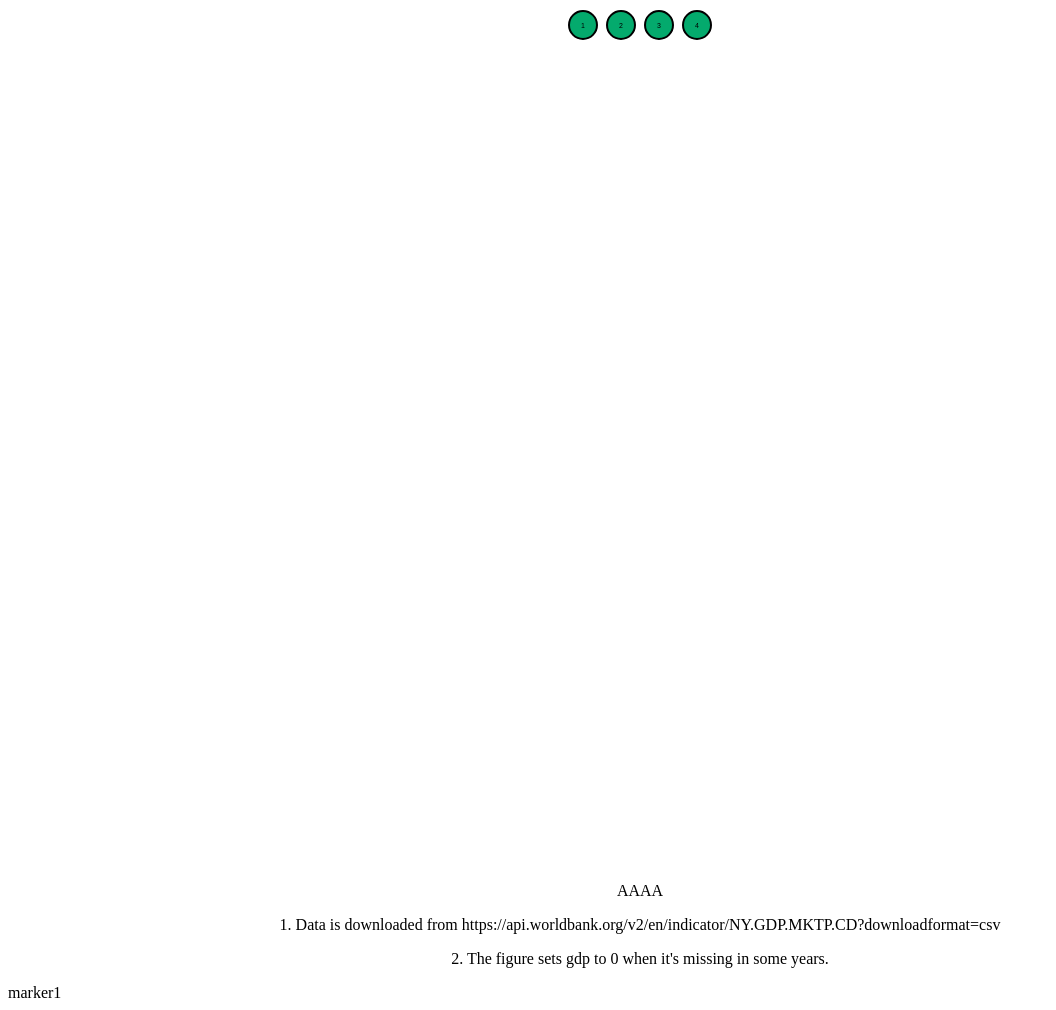
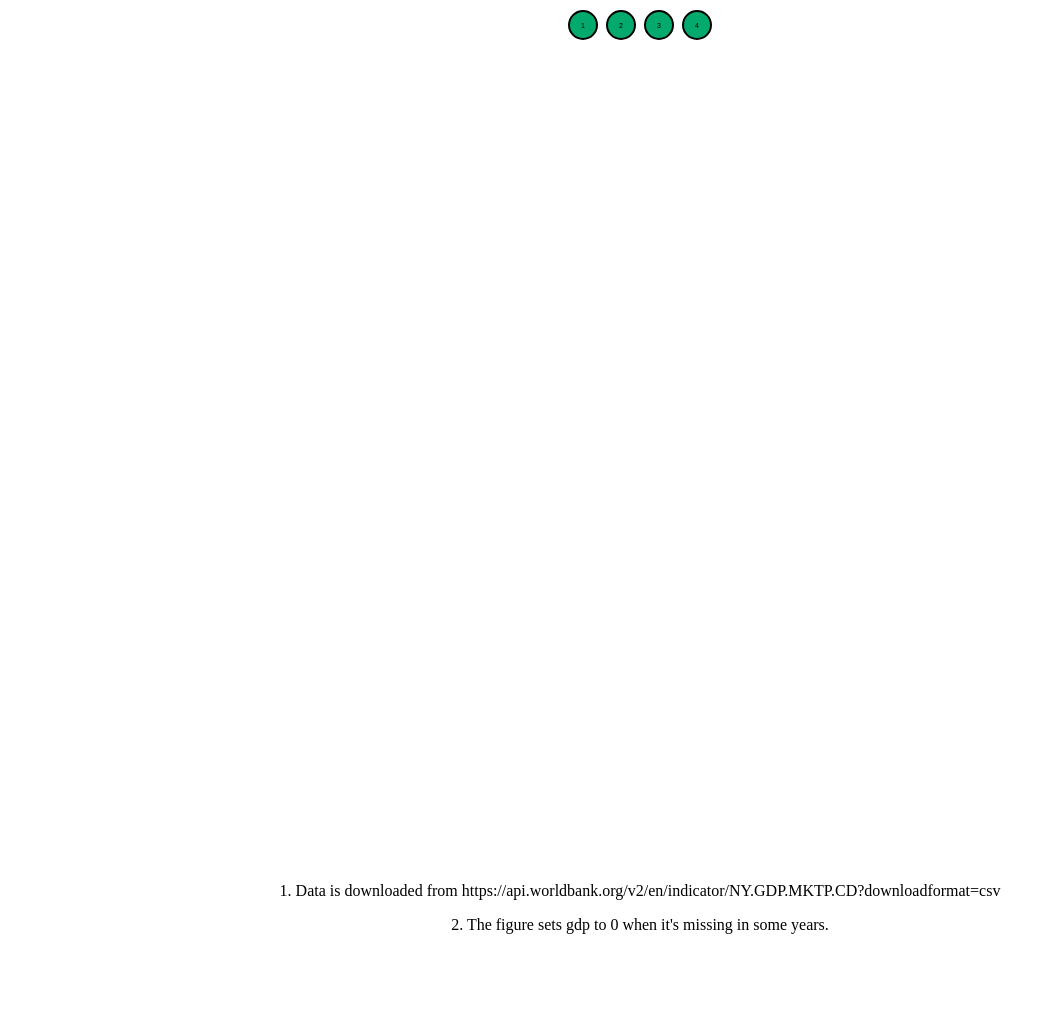
Before and after one commit to TryEverythingNew/data_visualization, a plain HTML site: page index.html in a window 1280 px wide. Shown: the whole page, without its empty margins (0-1056 px from the left). After the commit the page ends 950 px from the top, so only its background shows below. Drawn offline with nearby package versions, Linux system fonts and the light colour scheme; no server answers.

Commit message:
Delete debuggers

```diff
--- a/index.html
+++ b/index.html
@@ -62,7 +62,6 @@ select{
   <svg id="author_svg">
   </svg>
 </div>
-<p id="test_p"> AAAA </p>
 <p>1. Data is downloaded from https://api.worldbank.org/v2/en/indicator/NY.GDP.MKTP.CD?downloadformat=csv</p>
 <p>2. The figure sets gdp to 0 when it's missing in some years.</p>
 <script>
@@ -132,7 +131,6 @@ function resetAuthorSvg(svg){
 }
 
 function getGDP(data, country){
-  console.log(country)
   var gdp_data = data.filter(function(d){return d["Country Name"] == country})[0]
   gdp_data = years.map(function(d){return parseFloat(gdp_data[""+d])})
   return gdp_data.map(function(d){return Number.isNaN(d)?0:d}) // convert nan gdp to 0
@@ -195,7 +193,6 @@ function setSlideTemplate(svg, data, country, abstract_content, title){
 
   var x = getXaxis(svg)
   var y = getYaxis(svg, gdp_data)
-  document.getElementById("test_p").innerHTML="Marker2"
 
   var tooltip_text = svg.append("text")
   var mouseover = function(d, i) {
@@ -229,5 +226,4 @@ function setSlideTemplate(svg, data, country, abstract_content, title){
   addTitle(svg, title)
 }
 setSlide(1)
-document.write("marker1")
 </script>
```
